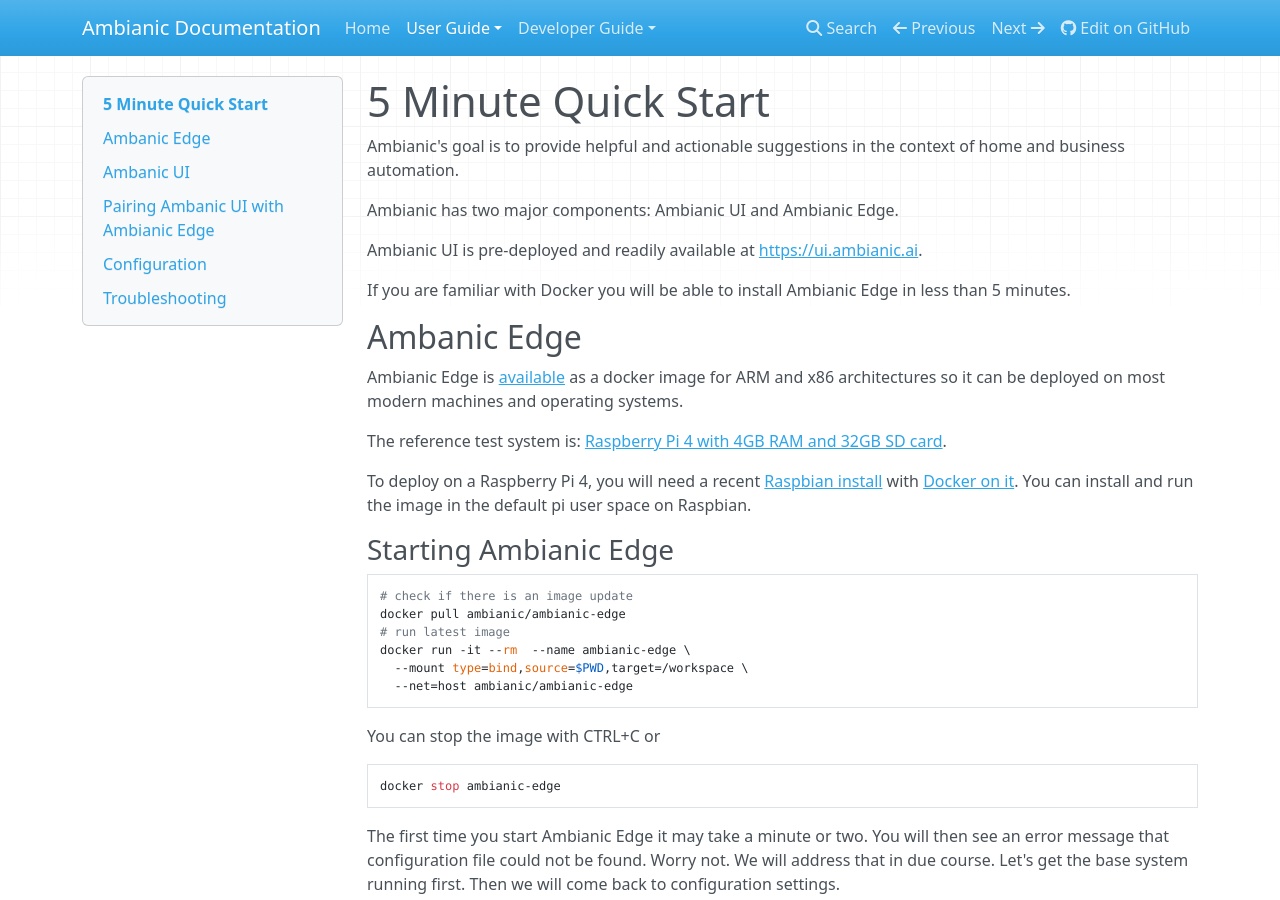
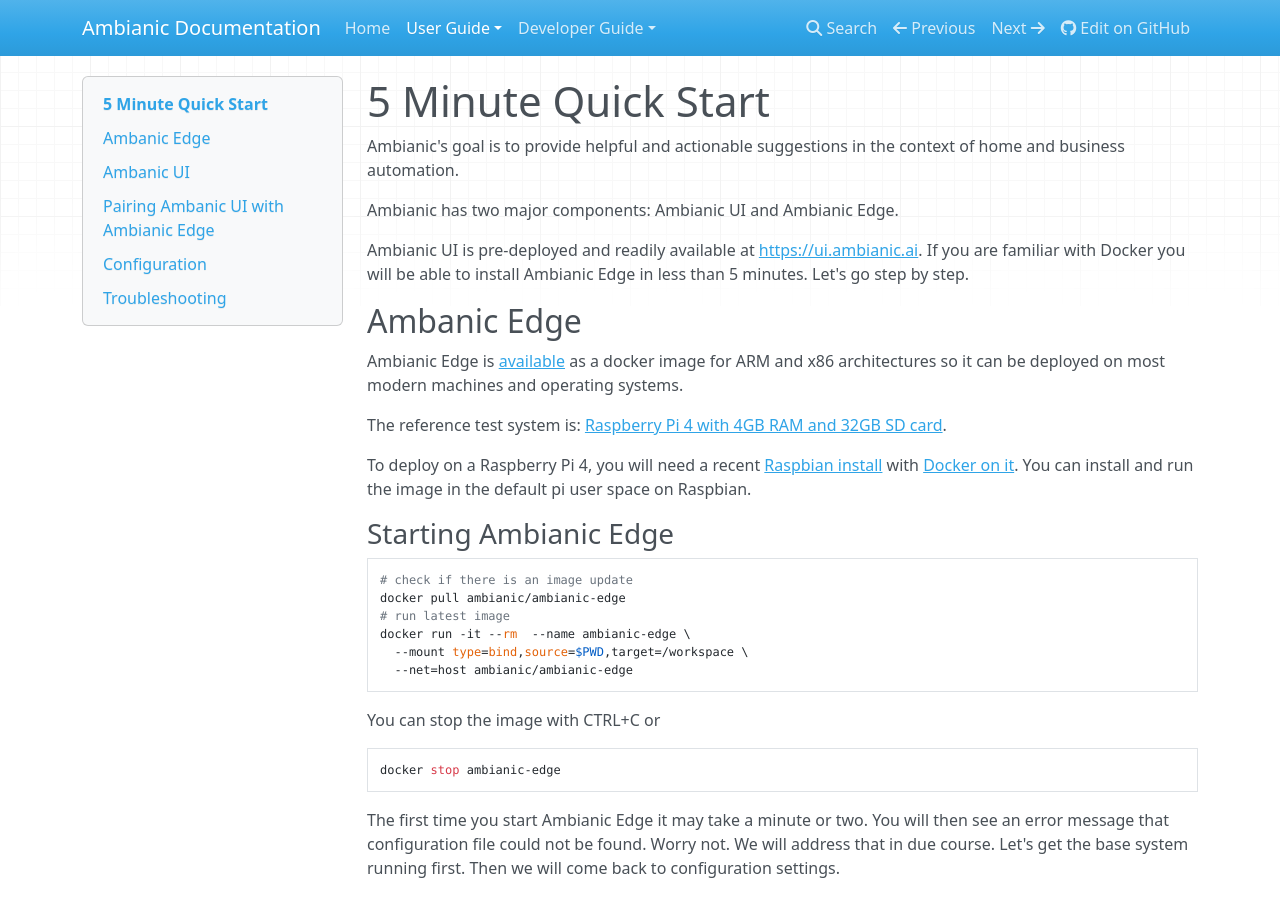
Before and after one commit to ambianic/ambianic-docs, an MkDocs documentation site: the page built from docs-md/users/quickstart.md, in a window 1280 px wide and 900 px high. Built offline with MkDocs 1.6.1, drawn with Linux system fonts in a browser that asks for light colours; nearby versions of some CDN libraries.

Commit message:
docs: update

```diff
--- a/docs-md/users/quickstart.md
+++ b/docs-md/users/quickstart.md
@@ -6,11 +6,7 @@
 
 Ambianic has two major components: Ambianic UI and Ambianic Edge.
 
-Ambianic UI is pre-deployed and readily available at
-[https://ui.ambianic.ai](https://ui.ambianic.ai).
-
-If you are familiar with Docker you will be able to install Ambianic Edge in less
-than 5 minutes.
+Ambianic UI is pre-deployed and readily available at [https://ui.ambianic.ai](https://ui.ambianic.ai). If you are familiar with Docker you will be able to install Ambianic Edge in less than 5 minutes. Let's go step by step.
 
 ## Ambanic Edge
 
```
